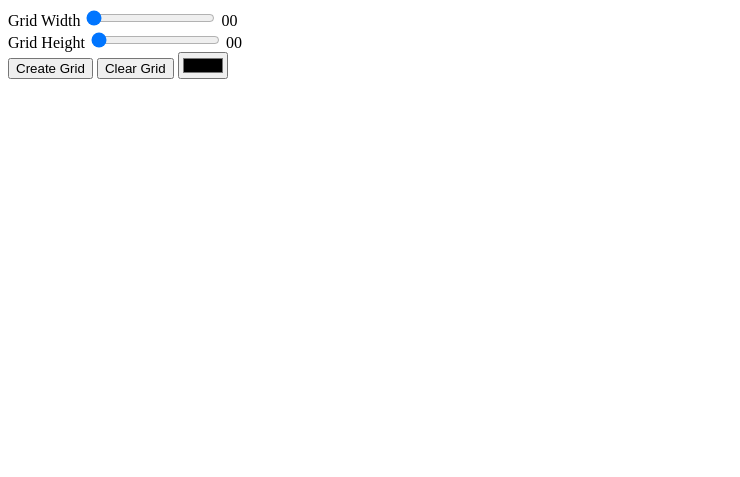
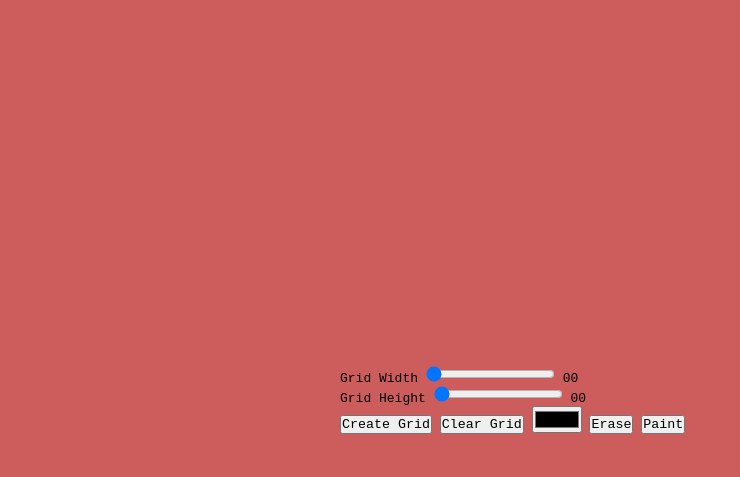
Before and after one commit to Tamika-Davis/Pixel-Art-Genrerator, a plain HTML site: page index.html in a window 1280 px wide. Shown: the whole page, without its empty margins (0-740 px from the left). Drawn offline with Linux system fonts and the light colour scheme.

Commit message:
added css styling to body wraper and the class

```diff
--- a/index.html
+++ b/index.html
@@ -26,9 +26,11 @@
                   <button id="submit-grid">Create Grid</button>
                   <button id="clear-grid">Clear Grid</button>
                   <input type="color" id="color-input">
+                  <button id="erase-btn">Erase</button>
+                  <button id="paint-btn">Paint</button>
               </div>
         </div>
-
+        <div class="container"></div>
     </div>
 
 
--- a/style.css
+++ b/style.css
@@ -0,0 +1,21 @@
+* {
+    padding: 0;
+    margin: 0;
+    box-sizing: border-box;
+    font-family: monospace;
+}
+
+body {
+    background-color:indianred;
+}
+
+.wrapper {
+    background-attachment: #fff;
+    width: 80vmin;
+    position: absolute;
+    transform: translate(-50%, -50%);
+    top: 50%;
+    left: 50%;
+    padding: 40px 20px;
+    border-radius:  8px;
+}
```
